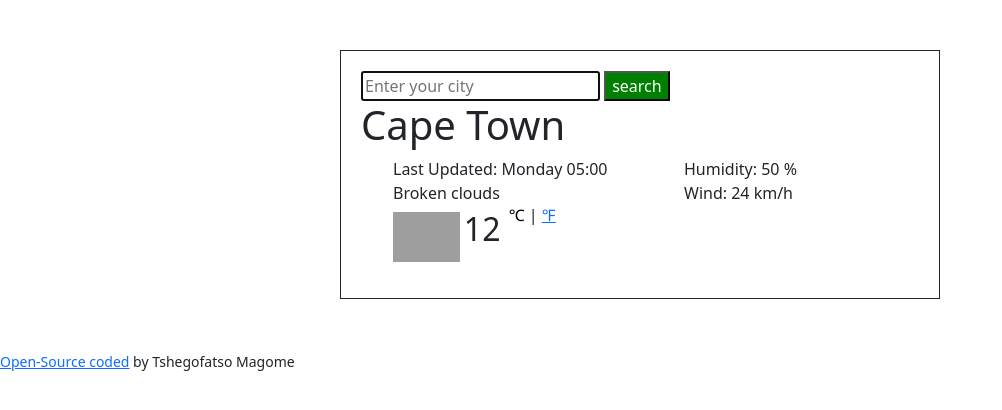
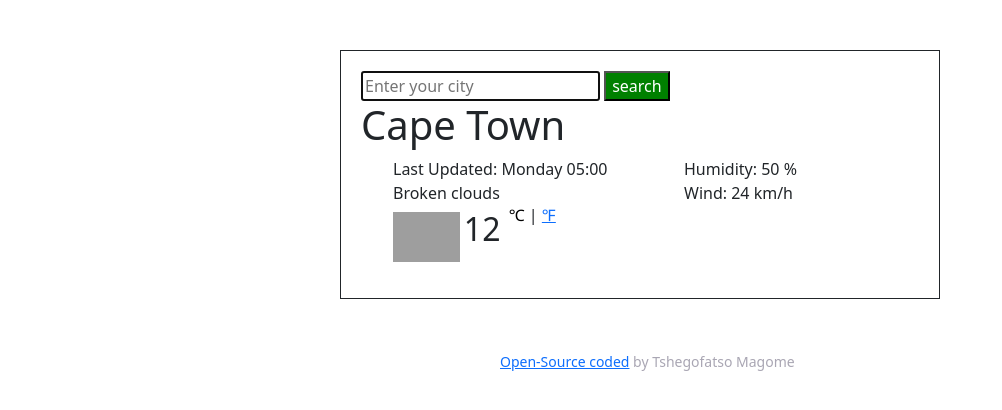
Before and after one commit to Tshegofatsonline1/VANILLA-WEATHER-SEARCH, a plain HTML site: page index.html in a window 1280 px wide. Shown: the whole page, without its empty margins (0-1002 px from the left). Drawn offline with nearby package versions, Linux system fonts and the light colour scheme; no server answers; grey boxes are pictures that could not be loaded.

Commit message:
Aligned the linked to the repo

```diff
--- a/src/styles.css
+++ b/src/styles.css
@@ -47,3 +47,12 @@ li {
 .forecast-temperature-min {
     opacity: 0.5;
 }
+.small {
+    color: rgba(39,33,66,.4);
+    font-size: 14px;
+    line-height: 18px;
+    margin-top: 40px;
+    text-align: center;
+    padding-left:500px;
+    padding-top: 200px;
+}
```
